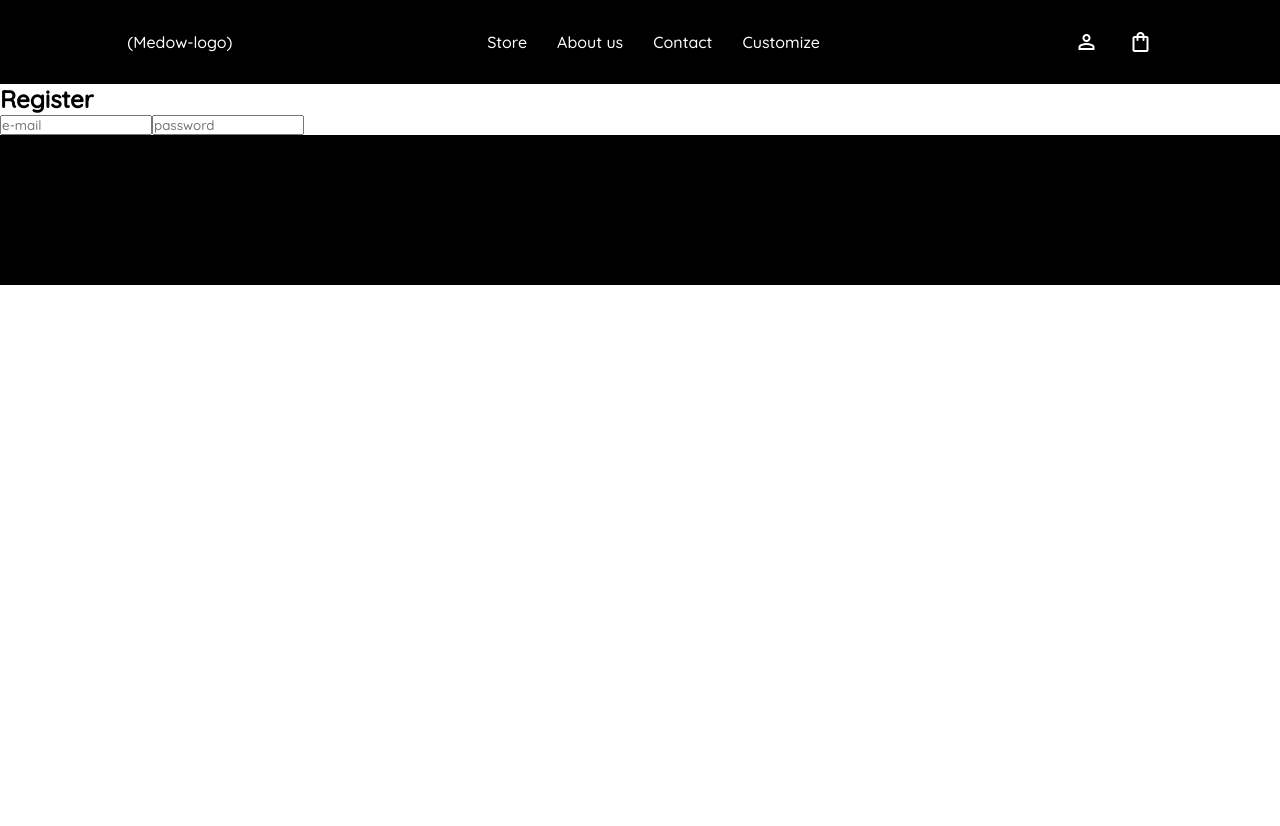
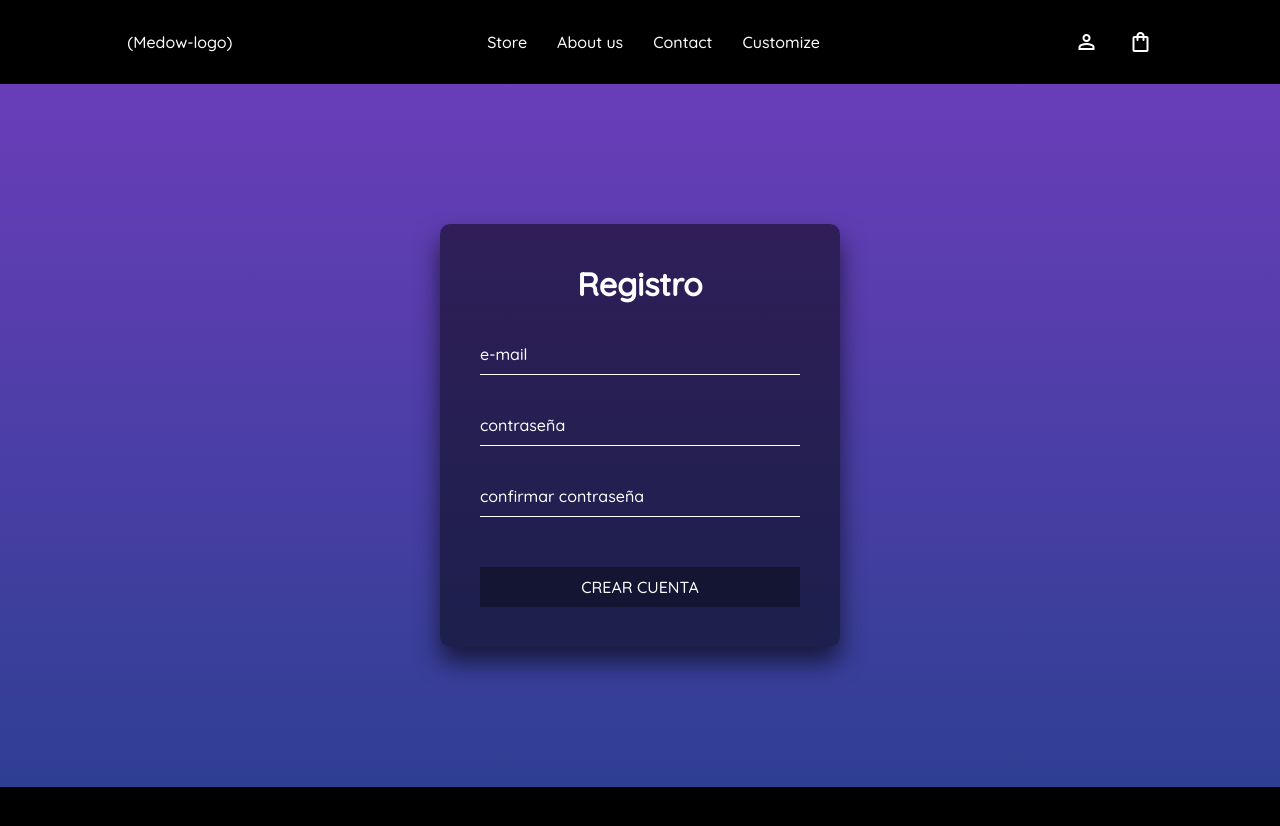
Before and after one commit to GabrielCornejoB/medow-ecommerce, an Angular app in the folder front-end/: page /register in a window 1280 px wide. Shown: the top 826 px of the page. Before the commit the page ends 800 px from the top, so only its background shows below. Built offline with nearby package versions, Linux system fonts and the light colour scheme.

Commit message:
Register conectado entre back y front

```diff
--- a/front-end/src/app/components/login/login.component.ts
+++ b/front-end/src/app/components/login/login.component.ts
@@ -1,6 +1,7 @@
 import { Component } from '@angular/core';
 import { LoginForm } from '../../types/Auth';
 import { AuthService } from '../../services/auth.service';
+import { Router } from '@angular/router';
 
 @Component({
   selector: 'app-login',
@@ -13,13 +14,13 @@ export class LoginComponent {
     password: ''
   };
 
-  constructor(private authService: AuthService) {}
+  constructor(private authService: AuthService, private router: Router) {}
 
   login() {
     this.authService.login(this.userLogin).subscribe(
       res => {
-        console.log(res);
         localStorage.setItem('token', res.token);
+        this.router.navigate(['/store']);
       },
       err => {
         console.log(err);
--- a/front-end/src/app/components/register/register.component.css
+++ b/front-end/src/app/components/register/register.component.css
@@ -0,0 +1,70 @@
+.register-wrapper {
+    display: flex;
+    flex-direction: column;
+    align-items: center;
+    justify-content: center;
+    height: 703px;
+    background: linear-gradient(var(--purple), var(--blue));
+}
+.form-container {
+    position: absolute;
+    width: 400px;
+    padding: 40px;
+    background: rgba(0,0,0,.5);
+    box-sizing: border-box;
+    box-shadow: 0 15px 25px rgba(0,0,0,.6);
+    border-radius: 10px;
+}
+.form-container h1 {
+    margin: 0 0 30px 0;
+    padding: 0;
+    color: white;
+    text-align: center;
+}
+.form-container .register-row {
+    position: relative;
+}
+.form-container .register-row input {
+    width: 100%;
+    padding: 10px 0;
+    font-size: 16px;
+    color: white;
+    margin-bottom: 30px;
+    border: none;
+    border-bottom: 1px solid white;
+    outline: none;
+    background: transparent;
+}
+.form-container .register-row label {
+    position: absolute;
+    left: 0;
+    top: 0;
+    padding: 10px 0;
+    font-size: 16px;
+    color: white;
+    pointer-events: none;
+    transition: 0.5s;
+}
+.form-container .register-row input:focus ~ label,
+.form-container .register-row input:valid ~ label {
+    top: -20px;
+    left: 0;
+    font-size: 12px;
+}
+.form-container form button {
+    width: 100%;
+    padding: 10px 20px;
+    font-size: 16px;
+    text-decoration: none;
+    text-transform: uppercase;
+    overflow: hidden;
+    margin-top: 20px;
+    color: white;
+    background: rgba(0,0,0,0.35);
+    border: none;
+    cursor: pointer;
+    transition: 0.3s;
+}
+.form-container form button:hover {
+    background: rgba(0,0,0,0.65);
+}
--- a/front-end/src/app/components/register/register.component.html
+++ b/front-end/src/app/components/register/register.component.html
@@ -1,9 +1,22 @@
 <div class="register-wrapper">
-    <h2>Register</h2>
-    <div class="register-form-container">
-        <form >
-            <input type="text" name="email" placeholder="e-mail" required>
-            <input type="text" name="password" placeholder="password" required>
+    <div class="form-container">
+        <h1>Registro</h1>
+        <form (submit)="register()">
+            <div class="register-row">
+                <input type="text" id="email" name="email" [(ngModel)]="userRegister.email" required>
+                <label>e-mail</label>
+            </div>
+            <div class="register-row">
+                <input type="password" id="password" name="password" [(ngModel)]="userRegister.password"  required>
+                <label for="">contraseña</label>
+            </div>
+            <div class="register-row">
+                <input type="password" id="confirmPassword" name="confirmPassword" [(ngModel)]="userRegister.confirmPassword" required>
+                <label for="">confirmar contraseña</label>
+            </div>
+            <button type="submit">
+                Crear cuenta
+            </button>
         </form>
     </div>
 </div>
--- a/front-end/src/app/components/register/register.component.ts
+++ b/front-end/src/app/components/register/register.component.ts
@@ -1,4 +1,7 @@
 import { Component } from '@angular/core';
+import { Router } from '@angular/router';
+import { AuthService } from 'src/app/services/auth.service';
+import { RegisterForm } from 'src/app/types/Auth';
 
 @Component({
   selector: 'app-register',
@@ -6,5 +9,24 @@ import { Component } from '@angular/core';
   styleUrls: ['./register.component.css']
 })
 export class RegisterComponent {
+  userRegister: RegisterForm = {
+    email: '',
+    password: '',
+    confirmPassword: ''
+  }
 
+  constructor(private authService: AuthService, private router: Router) {}
+
+  register() {
+    this.authService.register(this.userRegister).subscribe(
+      res => {
+        console.log('siu');
+        localStorage.setItem('token', res.token);
+        this.router.navigate(['/about']);
+      },
+      err => {
+        console.log(err);
+      }
+    )
+  }
 }
--- a/front-end/src/app/services/auth.service.ts
+++ b/front-end/src/app/services/auth.service.ts
@@ -1,6 +1,6 @@
 import { Injectable } from '@angular/core';
 import { HttpClient } from '@angular/common/http';
-import { LoginForm } from '../types/Auth';
+import { LoginForm, RegisterForm } from '../types/Auth';
 
 @Injectable({
   providedIn: 'root'
@@ -16,4 +16,7 @@ export class AuthService {
   login(user: LoginForm) {
     return this.http.post<any>(this.URL + "/login", user);
   }
+  register(user: RegisterForm) {
+    return this.http.post<any>(this.URL + '/register', user);
+  }
 }
```
